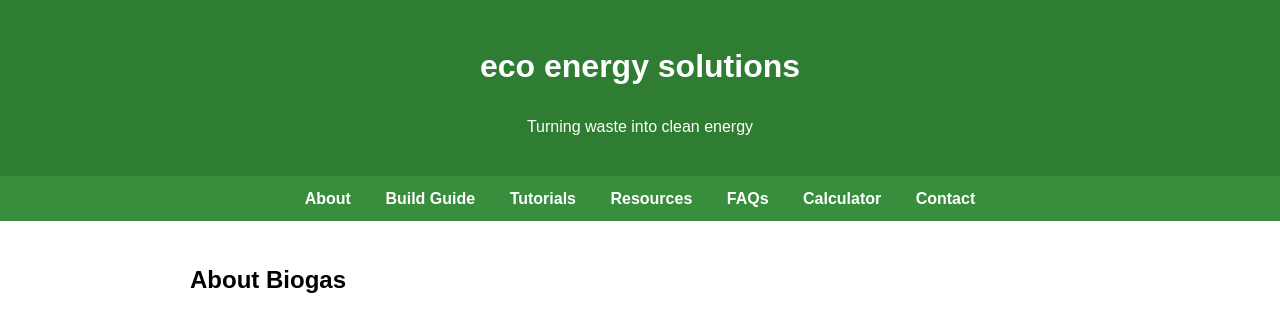
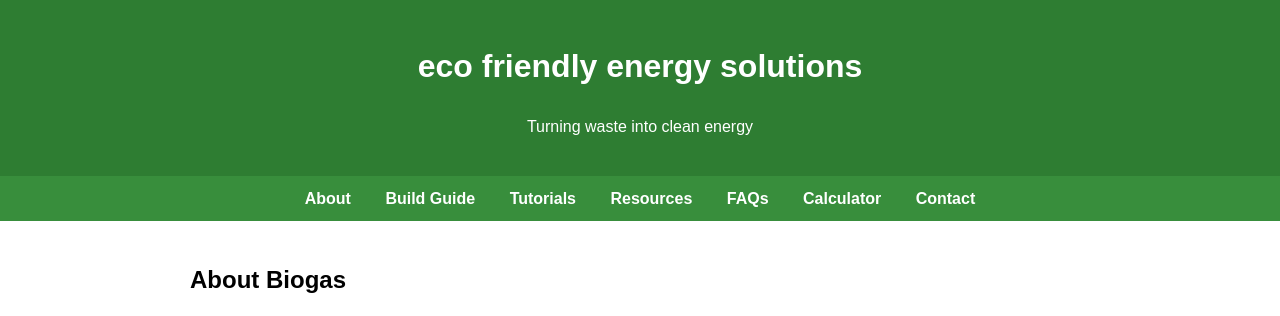
Before and after one commit to linnaus/eco-friendly-energy-solutions, a plain HTML site: page index.html in a window 1280 px wide. Shown: the top 316 px of the page. Drawn offline with Linux system fonts and the light colour scheme.

Commit message:
Update index.html

```diff
--- a/index.html
+++ b/index.html
@@ -26,7 +26,7 @@
 </head>
 <body>
   <header>
-    <h1>eco energy solutions</h1>
+    <h1>eco friendly energy solutions</h1>
     <p>Turning waste into clean energy</p>
   </header>
 
```
